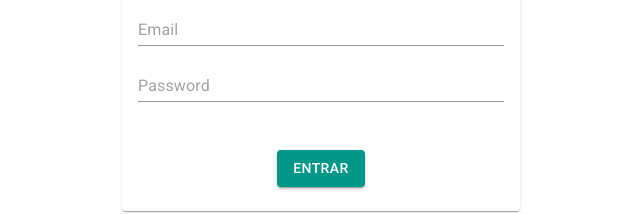
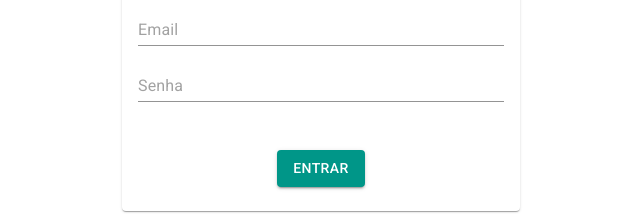
Before and after one commit to bpoliana/crypto-front, a React app: page / in a window 1280 px wide. Shown: the part 170-384 px from the top of the page, without its empty margins (319-959 px from the left). Built offline with nearby package versions, Linux system fonts and the light colour scheme.

Commit message:
fix: rename password placeholder

```diff
--- a/src/components/Login/Login.tsx
+++ b/src/components/Login/Login.tsx
@@ -1,11 +1,11 @@
-import React, { useState } from 'react'
+import React from 'react'
 import { useHistory } from 'react-router-dom'
 import { Button, Card, CardActions, CardContent, CardHeader, TextField } from '@material-ui/core'
 import { useStyles } from './Login.styles'
 
 const Login = () => {
   const classes = useStyles()
-  let history = useHistory()
+  const history = useHistory()
 
   const redirect = () => {
     history.push('/home')
@@ -29,7 +29,7 @@ const Login = () => {
               type='password'
               name='password'
               variant='standard'
-              placeholder='Password'
+              placeholder='Senha'
               margin='normal'
             />
           </div>
```
